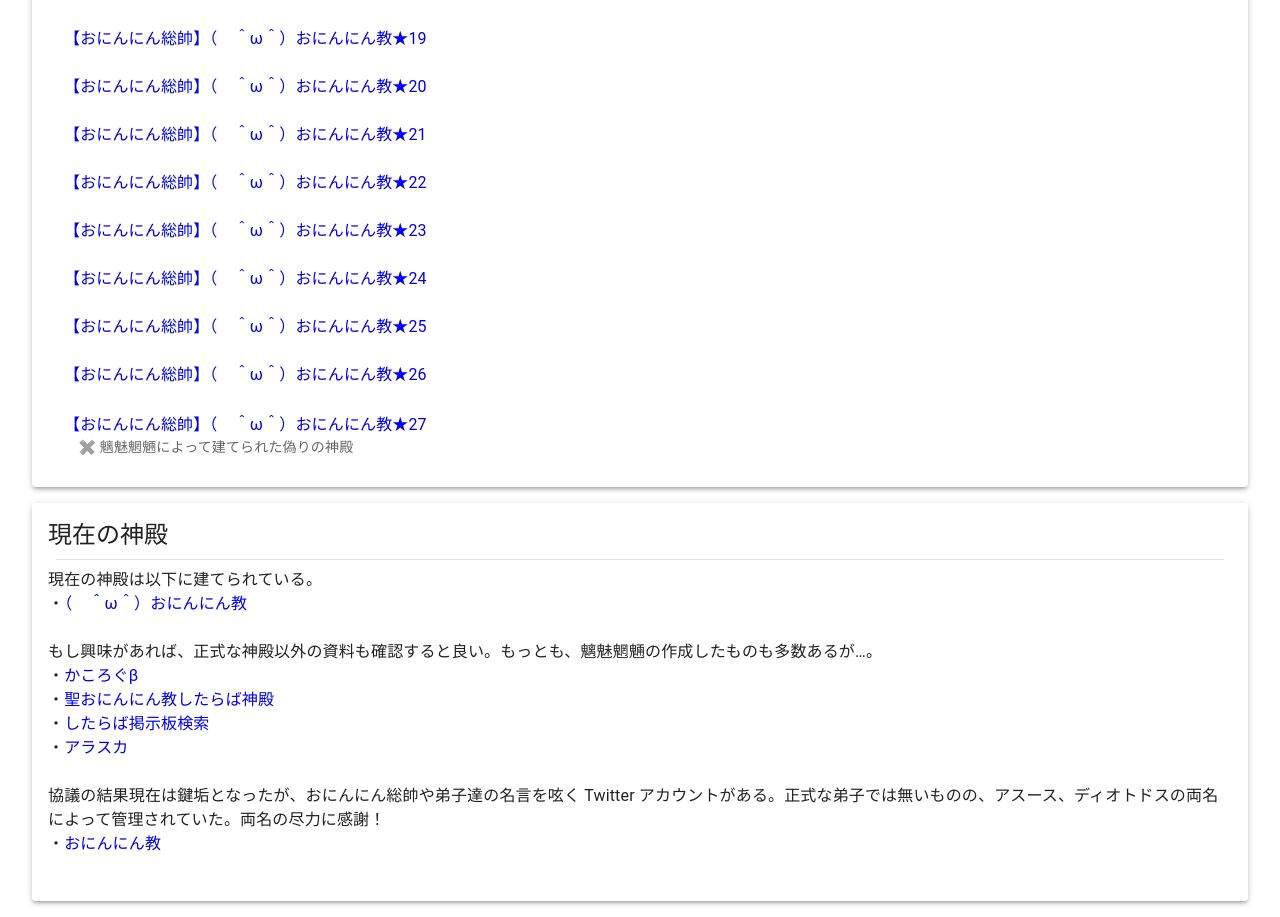
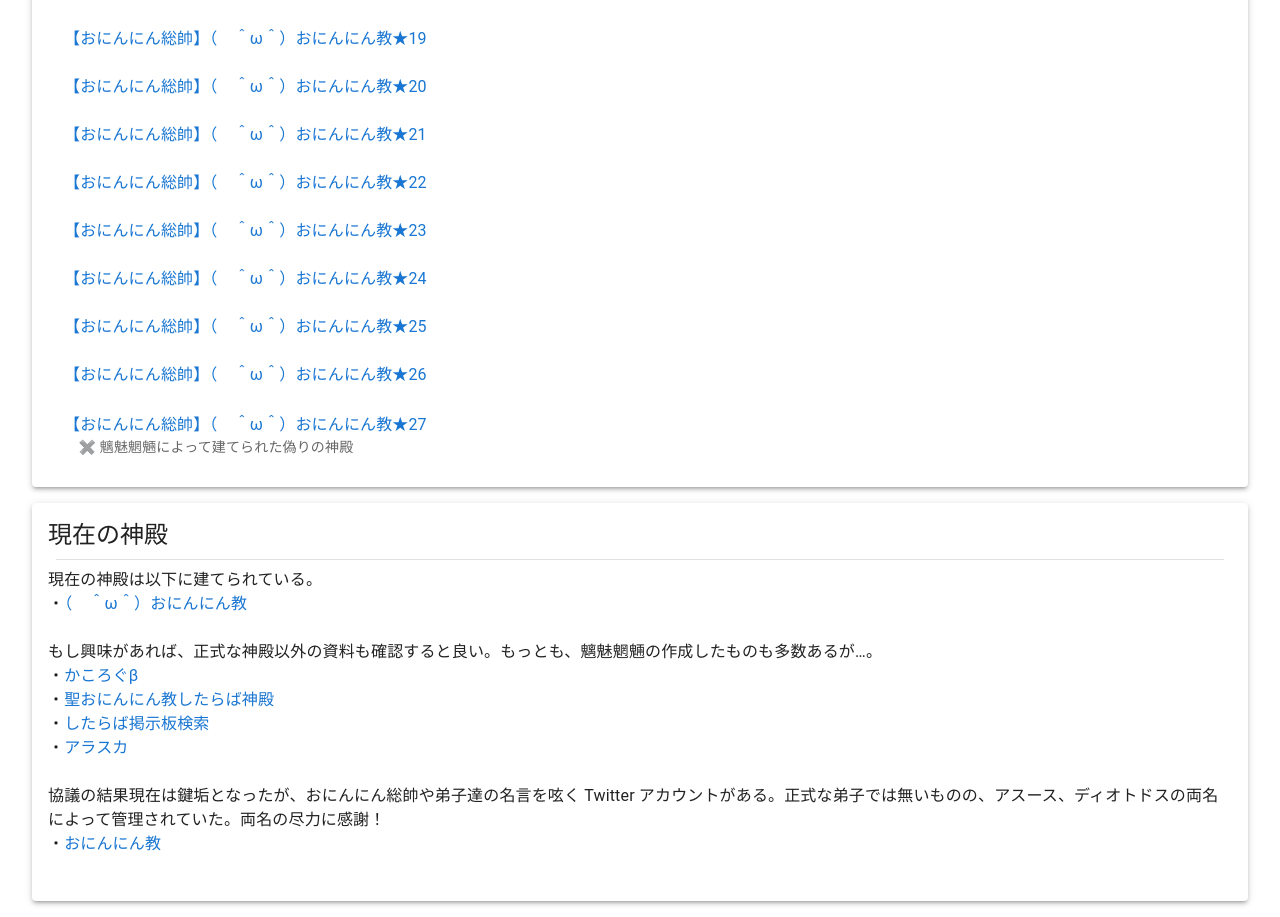
Before and after one commit to Rev-Schnabel/oninninkyo, a React (Create React App) app: page /archive in a window 1280 px wide. Shown: the part 1280-2197 px from the top of the page. Built offline with nearby package versions, Linux system fonts and the light colour scheme.

Commit message:
Use <Link> instead of <a> in archive page.

```diff
--- a/src/archive/archive.tsx
+++ b/src/archive/archive.tsx
@@ -7,7 +7,8 @@ import {
   Divider,
   List,
   ListItem,
-  ListItemText
+  ListItemText,
+  Link
 } from "@mui/material";
 
 import { Navigation } from "../common/navigation";
@@ -34,7 +35,7 @@ export const Archive: React.FC = () => {
             {archive.map((data) => (
               <ListItem key={data.url}>
                 <ListItemText secondary={data.description && "    " + data.description}>
-                  <a style={{ textDecoration: "none" }} href={data.url}>{data.title}</a>
+                  <Link style={{ textDecoration: "none" }} href={data.url}>{data.title}</Link>
                 </ListItemText>
               </ListItem>
             ))}
@@ -47,14 +48,14 @@ export const Archive: React.FC = () => {
           <Divider variant="middle" sx={{ m: 1 }}/>
           <Typography variant="body1" gutterBottom>
             現在の神殿は以下に建てられている。<br />
-            ・<a style={{ textDecoration: "none" }} href="https://jbbs.shitaraba.net/bbs/read.cgi/study/12015/1363951037/l50">（　＾ω＾）おにんにん教</a><br /><br />
+            ・<Link style={{ textDecoration: "none" }} href="https://jbbs.shitaraba.net/bbs/read.cgi/study/12015/1363951037/l50">（　＾ω＾）おにんにん教</Link><br /><br />
             もし興味があれば、正式な神殿以外の資料も確認すると良い。もっとも、魑魅魍魎の作成したものも多数あるが…。<br />
-            ・<a style={{ textDecoration: "none" }} href="https://kakolog.jp/?q=%E3%81%8A%E3%81%AB%E3%82%93%E3%81%AB%E3%82%93%E6%95%99&d=2012">かころぐβ</a><br />
-            ・<a style={{ textDecoration: "none" }} href="https://jbbs.shitaraba.net/study/12015/">聖おにんにん教したらば神殿</a><br />
-            ・<a style={{ textDecoration: "none" }} href="https://jbbs.shitaraba.net/bbs/subject.cgi/study/12015/?q=%E3%81%8A%E3%81%AB%E3%82%93%E3%81%AB%E3%82%93%E6%95%99">したらば掲示板検索</a><br />
-            ・<a style={{ textDecoration: "none" }} href="https://jbbs.shitaraba.net/internet/17864/">アラスカ</a><br /><br />
+            ・<Link style={{ textDecoration: "none" }} href="https://kakolog.jp/?q=%E3%81%8A%E3%81%AB%E3%82%93%E3%81%AB%E3%82%93%E6%95%99&d=2012">かころぐβ</Link><br />
+            ・<Link style={{ textDecoration: "none" }} href="https://jbbs.shitaraba.net/study/12015/">聖おにんにん教したらば神殿</Link><br />
+            ・<Link style={{ textDecoration: "none" }} href="https://jbbs.shitaraba.net/bbs/subject.cgi/study/12015/?q=%E3%81%8A%E3%81%AB%E3%82%93%E3%81%AB%E3%82%93%E6%95%99">したらば掲示板検索</Link><br />
+            ・<Link style={{ textDecoration: "none" }} href="https://jbbs.shitaraba.net/internet/17864/">アラスカ</Link><br /><br />
             協議の結果現在は鍵垢となったが、おにんにん総帥や弟子達の名言を呟く Twitter アカウントがある。正式な弟子では無いものの、アスース、ディオトドスの両名によって管理されていた。両名の尽力に感謝！<br />
-            ・<a style={{ textDecoration: "none" }} href="https://twitter.com/oninninkyo">おにんにん教</a><br /><br />
+            ・<Link style={{ textDecoration: "none" }} href="https://twitter.com/oninninkyo">おにんにん教</Link><br /><br />
           </Typography>
         </Paper>
       </Box>
```
